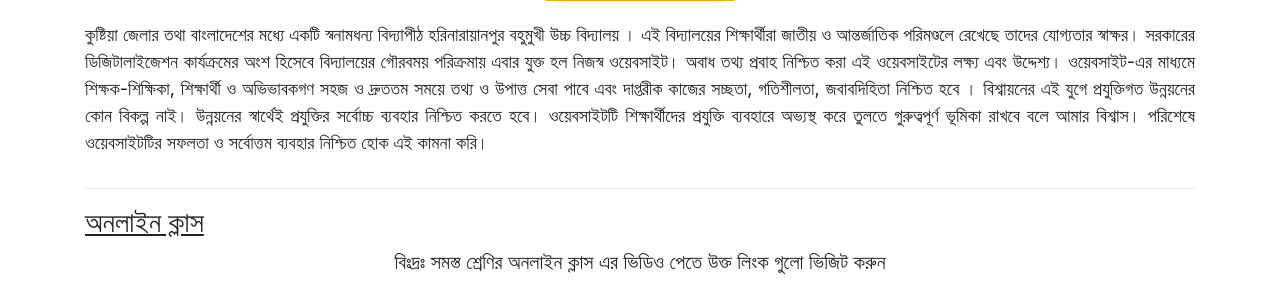
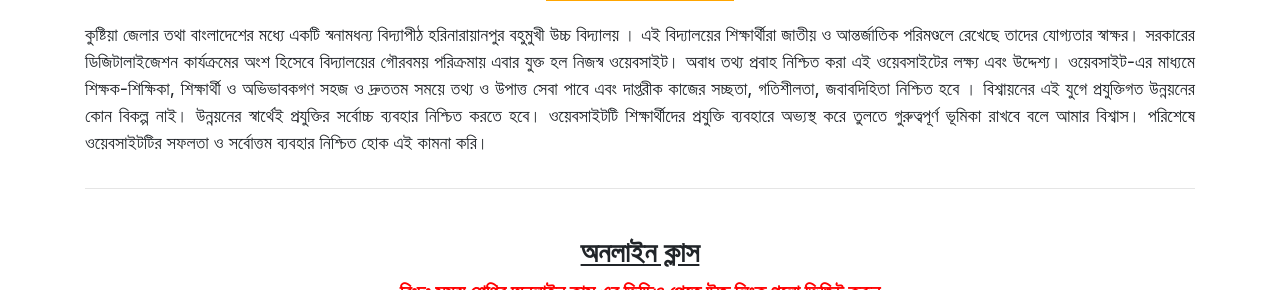
Before and after one commit to hnphighschool/hnphighschool, a plain HTML site: page index.html in a window 1280 px wide. Shown: the part 1308-1598 px from the top of the page. Drawn offline with nearby package versions, Linux system fonts and the light colour scheme.

Commit message:
Update style.css

```diff
--- a/style.css
+++ b/style.css
@@ -697,3 +697,16 @@ html{
     width: 100%;
 
 }
+
+.iframedesign1{
+    text-align: center;
+}
+.mainIframe1{
+    font-weight: bolder;
+    margin-top: 30px;
+}
+#description{
+    font-weight: bolder;
+    color: red;
+
+}
```
